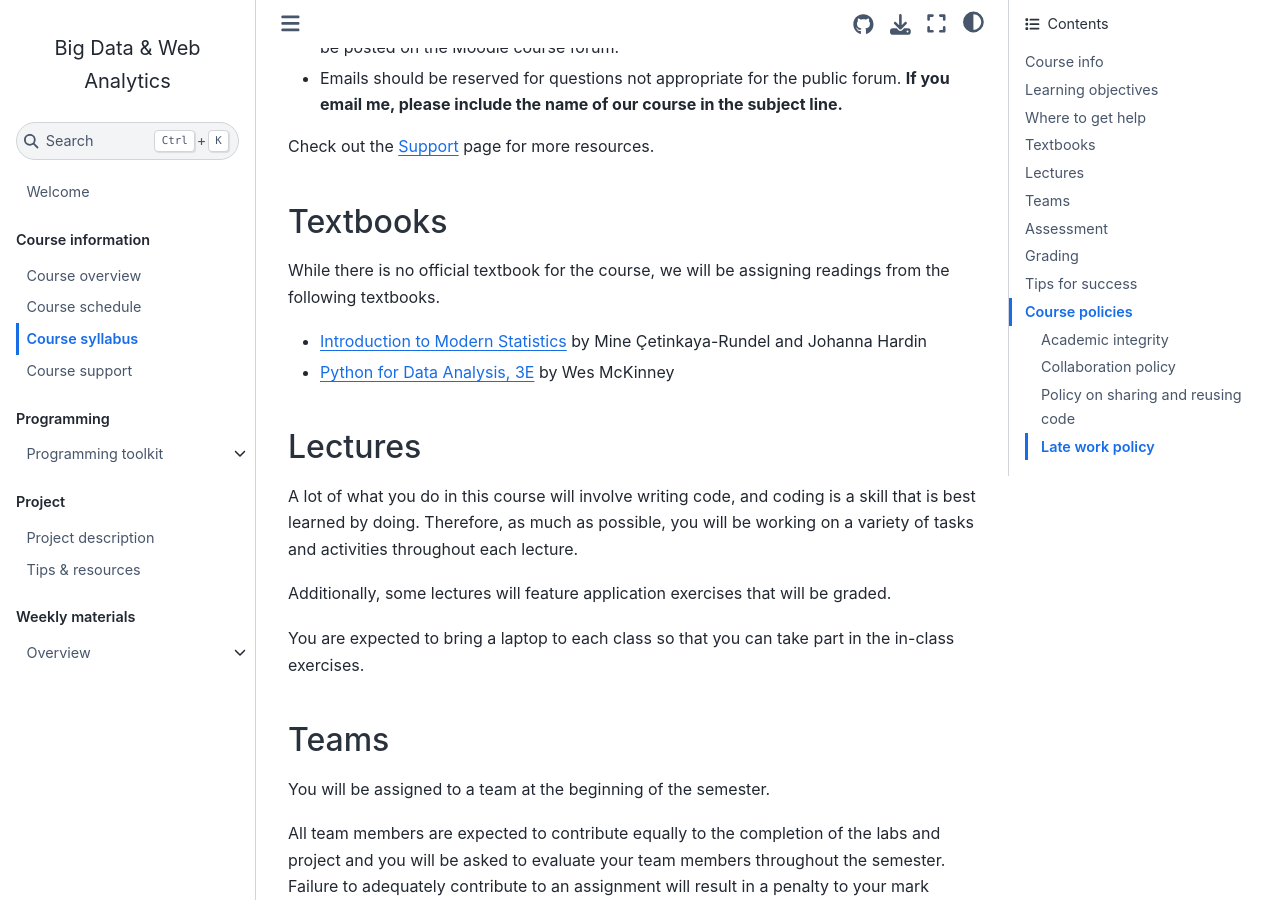
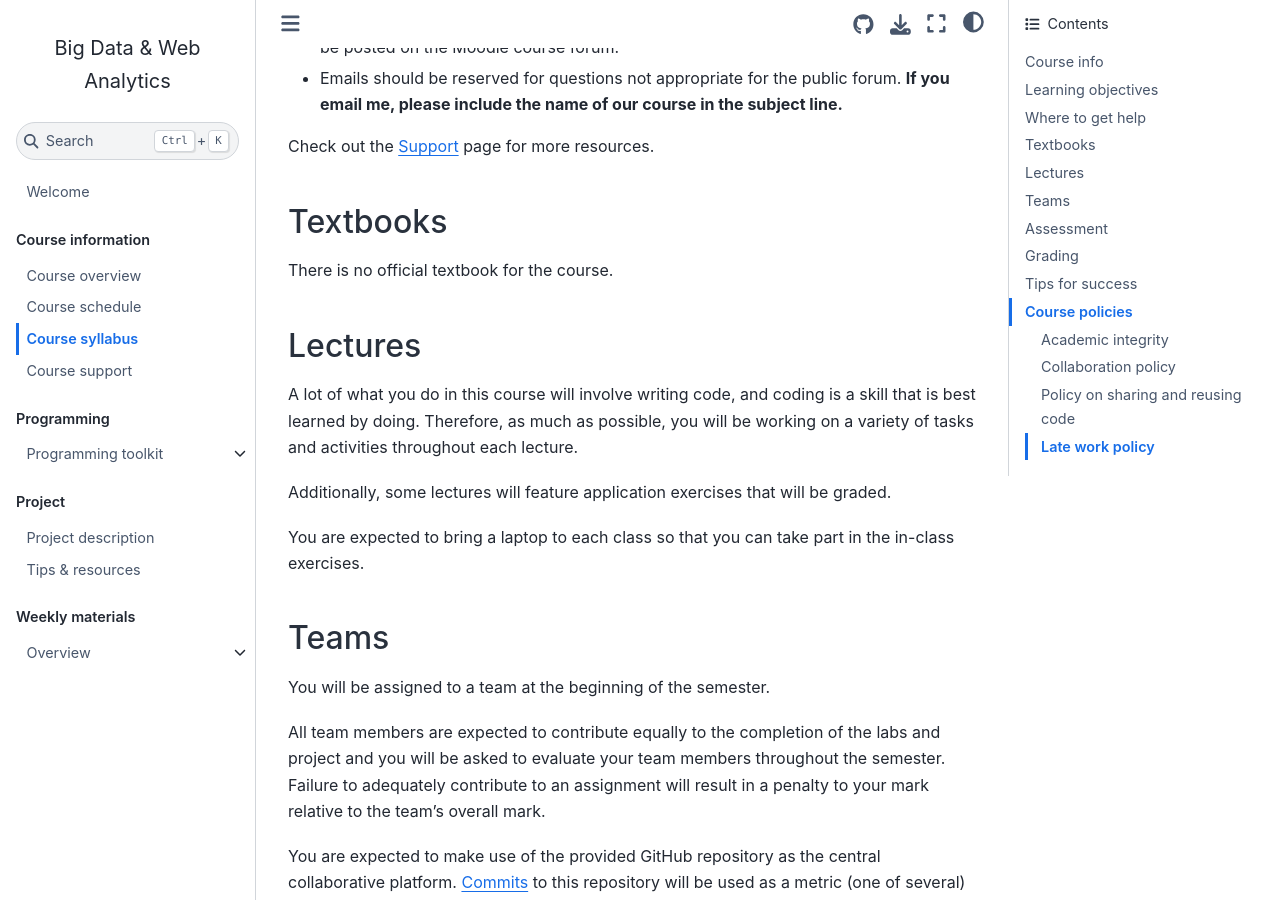
Before and after one commit to om2-ws22/website, a Jupyter Book: the page built from docs/course-syllabus.md, in a window 1280 px wide and 900 px high, scrolled down 1105 px. Built offline with Jupyter Book 1.0.4 settings and Sphinx 7.4.7 and the Sphinx Book theme 1.1.4, drawn with Linux system fonts in a browser that asks for light colours; comment, search, counter and statistics services are not loaded.

Commit message:
Update course-syllabus.md

```diff
--- a/docs/course-syllabus.md
+++ b/docs/course-syllabus.md
@@ -45,12 +45,7 @@ Check out the [Support](course-support.md) page for more resources.
 
 ## Textbooks
 
-While there is no official textbook for the course, we will be assigning readings from the following textbooks.
-
-- [Introduction to Modern Statistics](https://openintro-ims.netlify.app/) by Mine Çetinkaya-Rundel and Johanna Hardin
-
-- [Python for Data Analysis, 3E](https://wesmckinney.com/book/) by Wes McKinney
-
+There is no official textbook for the course.
 
 ## Lectures
 
```
